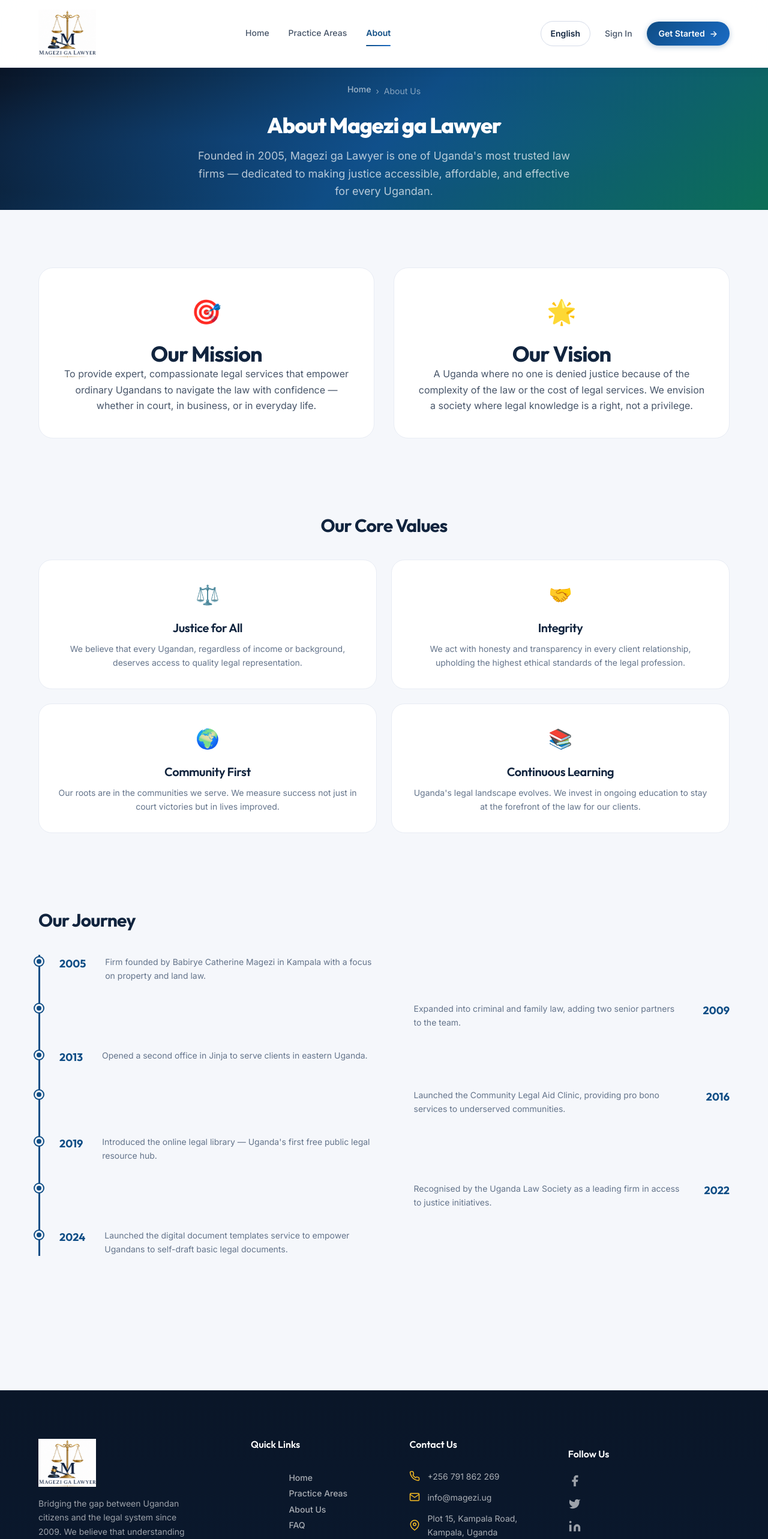
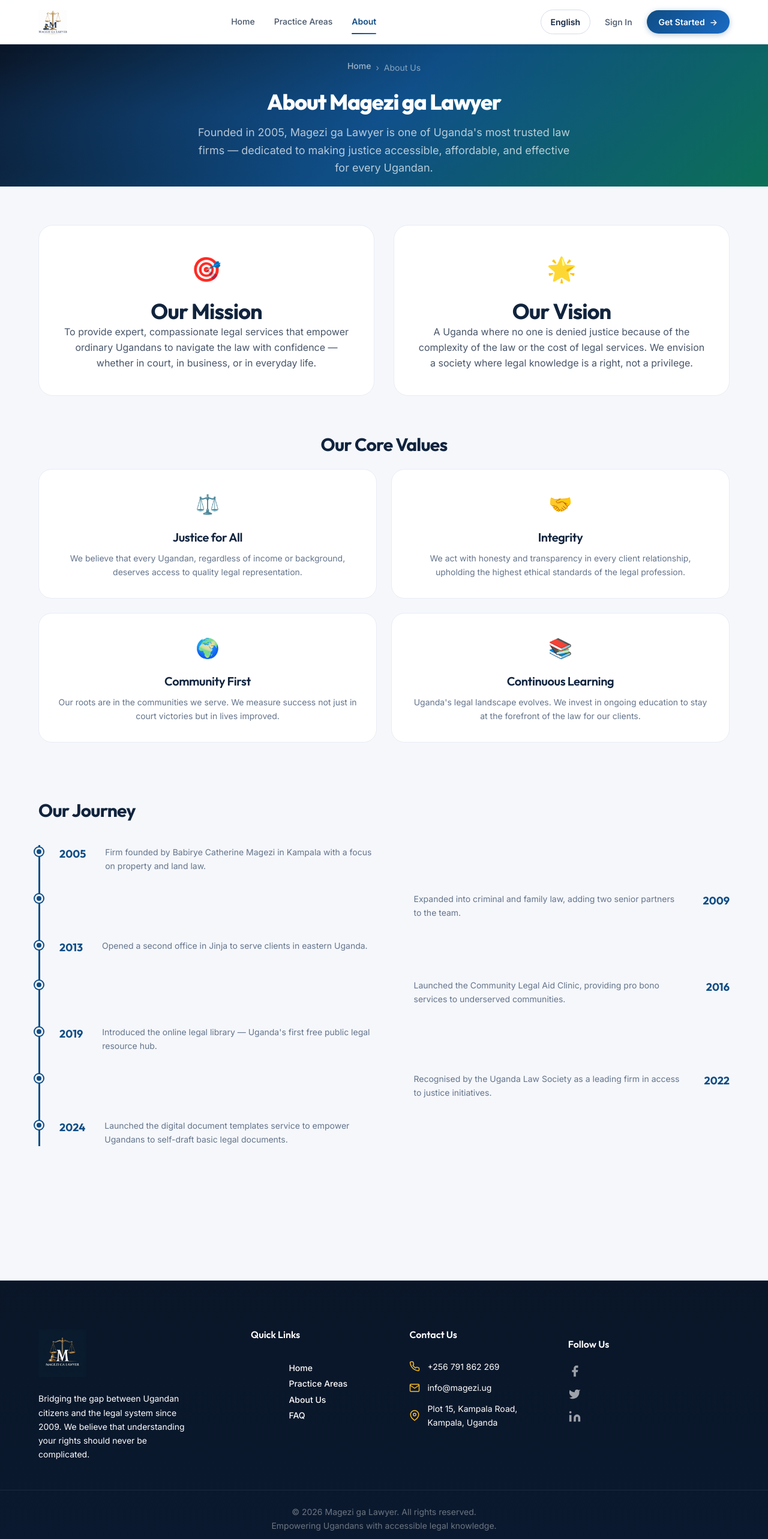
Before and after one commit to TAREMWA-BENJAMIN/Magezi-ga-lawyer, a React (Vite) app in the folder magezi-ga-lawyer/: page /about in a window 1280 px wide. Shown: the top 2566 px of the page at 60% size. Built offline with nearby package versions, Linux system fonts and the light colour scheme; no server answers.

Commit message:
added logo colors in footer

```diff
--- a/magezi-ga-lawyer/src/App.css
+++ b/magezi-ga-lawyer/src/App.css
@@ -51,7 +51,18 @@ main {
   text-decoration: none;
 }
 
-.brand-logo,
+.brand-logo {
+  height: 40px;
+  width: auto;
+  object-fit: contain;
+}
+
+.footer-logo {
+  display: flex;
+  align-items: center;
+  margin-bottom: var(--space-2);
+}
+
 .footer-brand-logo {
   height: 80px;
   width: auto;
@@ -305,7 +316,7 @@ nav a:hover {
 }
 
 .footer-brand p {
-  color: rgba(255, 255, 255, 0.6);
+  color: #ffffff;
   font-size: var(--text-sm);
   line-height: var(--leading-relaxed);
   max-width: 30ch;
@@ -318,7 +329,7 @@ nav a:hover {
 }
 
 .footer-links a {
-  color: rgba(255, 255, 255, 0.65);
+  color: #ffffff;
   font-size: var(--text-sm);
   transition: color var(--transition-base), padding-left var(--transition-base);
 }
@@ -337,7 +348,7 @@ nav a:hover {
 .footer-contact p,
 .footer-contact a,
 .footer-contact span {
-  color: rgba(255, 255, 255, 0.65);
+  color: #ffffff;
   font-size: var(--text-sm);
 }
 
@@ -2896,7 +2907,7 @@ textarea {
    ============================================================ */
 
 .about-mission {
-  padding: var(--space-16) 0;
+  padding: var(--space-8) 0;
 }
 
 .mission-grid {
@@ -2945,13 +2956,13 @@ textarea {
 }
 
 .about-values {
-  padding: var(--space-16) 0;
+  padding: var(--space-8) 0;
 }
 
 .about-values h2 {
   font-family: var(--font-heading);
   font-size: var(--text-3xl);
-  margin-bottom: var(--space-10);
+  margin-bottom: var(--space-6);
   text-align: center;
 }
 
--- a/magezi-ga-lawyer/src/components/Footer.tsx
+++ b/magezi-ga-lawyer/src/components/Footer.tsx
@@ -1,7 +1,7 @@
 import { useState, useEffect } from 'react'
 import { Link } from 'react-router-dom'
 import { api } from '../services/api'
-import logo from '../assets/logo.png'
+import logo from '../assets/logo-dark.png'
 
 function Footer() {
   const [settings, setSettings] = useState<any>({})
```
Also changed, not shown: magezi-ga-lawyer/src/assets/logo-dark.png (added).
